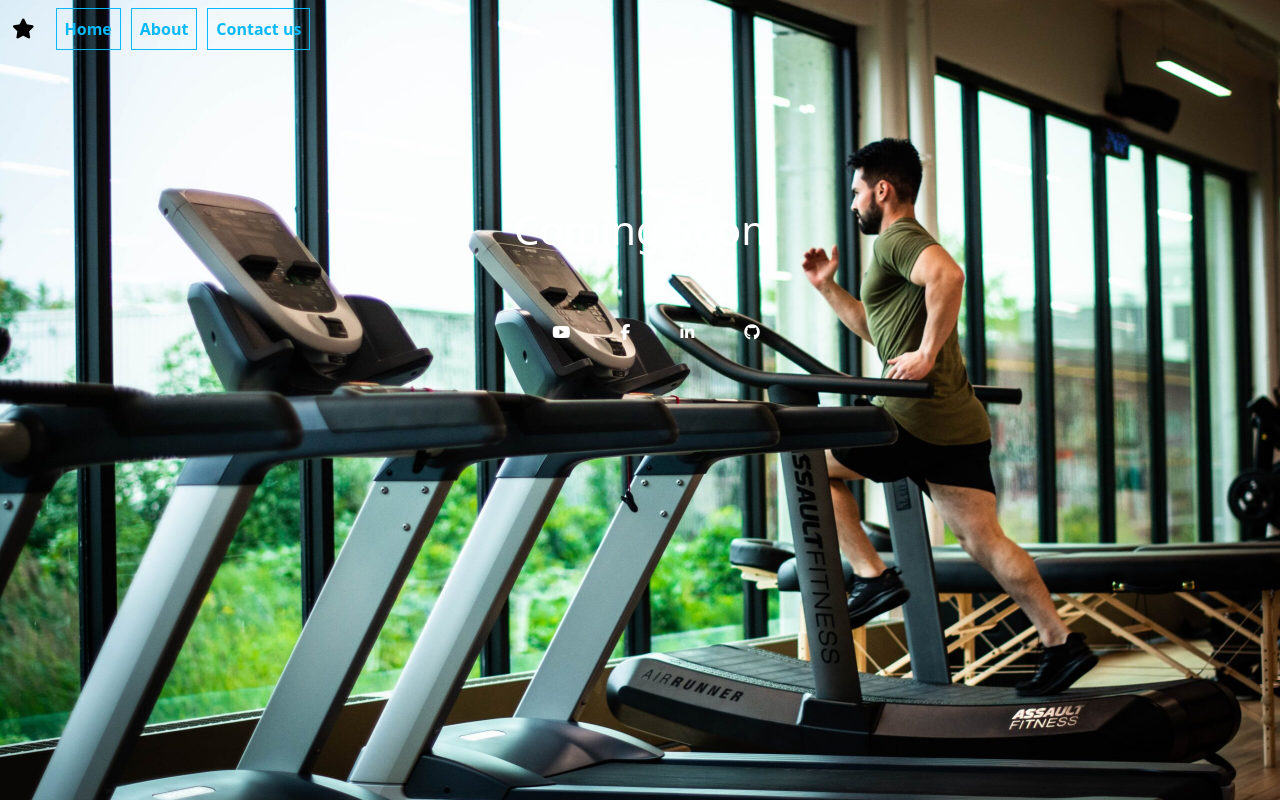
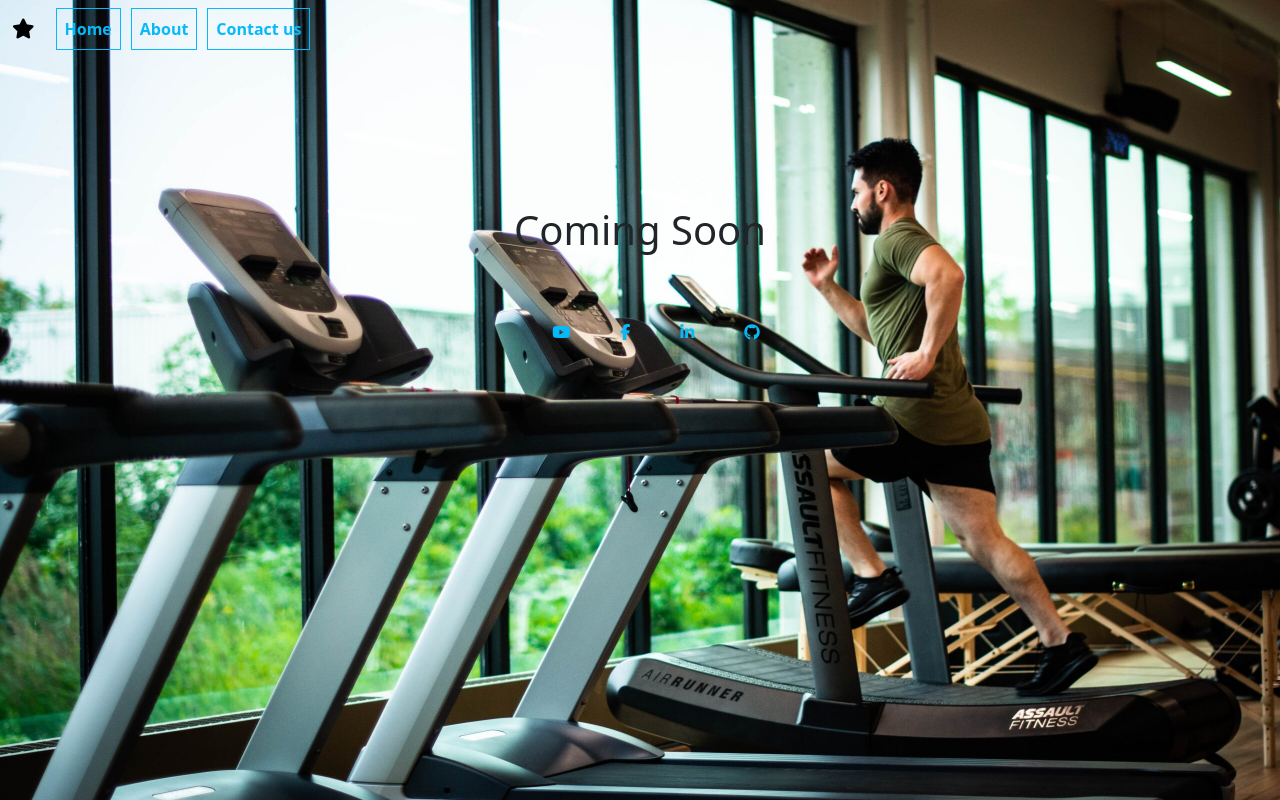
Before and after one commit to ShannonPosey/gym-startup-landing-page, a plain HTML site: page index.html in a window 1280 px wide. Drawn offline with nearby package versions, Linux system fonts and the light colour scheme; files whose address does not match are found by name.

```diff
--- a/assets/css/style.css
+++ b/assets/css/style.css
@@ -6,8 +6,7 @@
   -o-background-size: cover;
   background-size: cover;
   height: 85vh;
-  color: white;
-}
+  }
 
 ul > li > .nav-link {
   color: #08b9f9;
@@ -28,7 +27,7 @@
 }
 
 .hero-content {
-    color: #fff;
+    /* color: #fff; */
     margin-top: 100px;
 }
 
@@ -37,7 +36,7 @@
 }
 
 .social-icons {
-    color: #fff;
+    color: #08b9f9;
     margin-top: 10px;
 }
 
```
